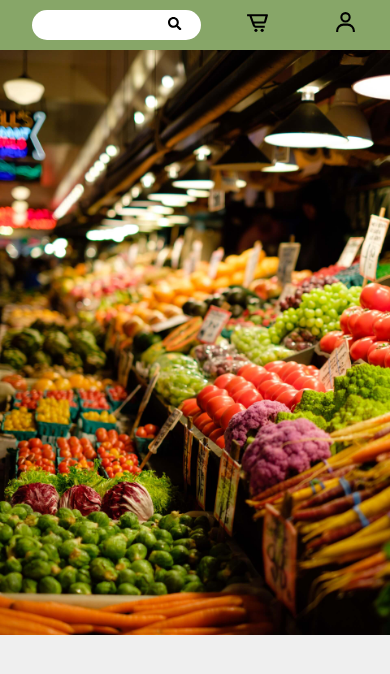
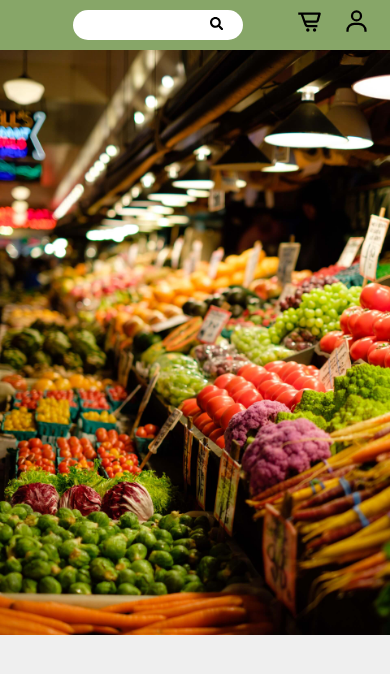
Before and after one commit to Kacper-Arendt/green-world, a React (Create React App) app: page / in a window 390 px wide. Shown: the top 674 px of the page. Built offline with nearby package versions, Linux system fonts and the light colour scheme; the HTML template or start-up script is replaced by a standard one.

Commit message:
feat add media queries component

```diff
--- a/src/components/Header/Header.tsx
+++ b/src/components/Header/Header.tsx
@@ -7,7 +7,6 @@ import {main} from '../../images/images';
 const StyledHeader = styled.div`
   display: flex;
   flex-direction: column;
-  position: relative;
   height: 100vh;
   min-height: 50rem;
   background-image: url(${main});
@@ -20,16 +19,17 @@ const StyledHeader = styled.div`
 const Bar = styled.div`
   height: 5rem;
   display: flex;
-  justify-content: space-around;
+  justify-content: center;
   align-items: center;
   background-color: var(--color-primary);
 `
 
-const Cart = styled.span`
-  font-size: 2.5rem;
-`
-const User = styled.span`
-  font-size: 2.5rem;
+const Icons = styled.span`
+  font-size: 2.7rem;
+  margin-left: auto;
+  svg{
+    margin-right: 2rem;
+  }
 `
 export const Header = () => {
 
@@ -37,8 +37,10 @@ export const Header = () => {
         <StyledHeader>
             <Bar>
                 <SearchBar/>
-                <Cart><BiCartAlt/></Cart>
-                <User><BiUser/></User>
+                <Icons>
+                    <BiCartAlt/>
+                    <BiUser/>
+                </Icons>
             </Bar>
         </StyledHeader>
     )
--- a/src/components/Header/SearchBar.tsx
+++ b/src/components/Header/SearchBar.tsx
@@ -7,7 +7,7 @@ const Form = styled.form`
   display: flex;
   flex-direction: row;
   cursor: pointer;
-
+  margin-left: auto;
 `
 
 const Input = styled.input`
```
Also changed, not shown: src/Models/MediaQueries.ts (added, +17 -0 lines).
